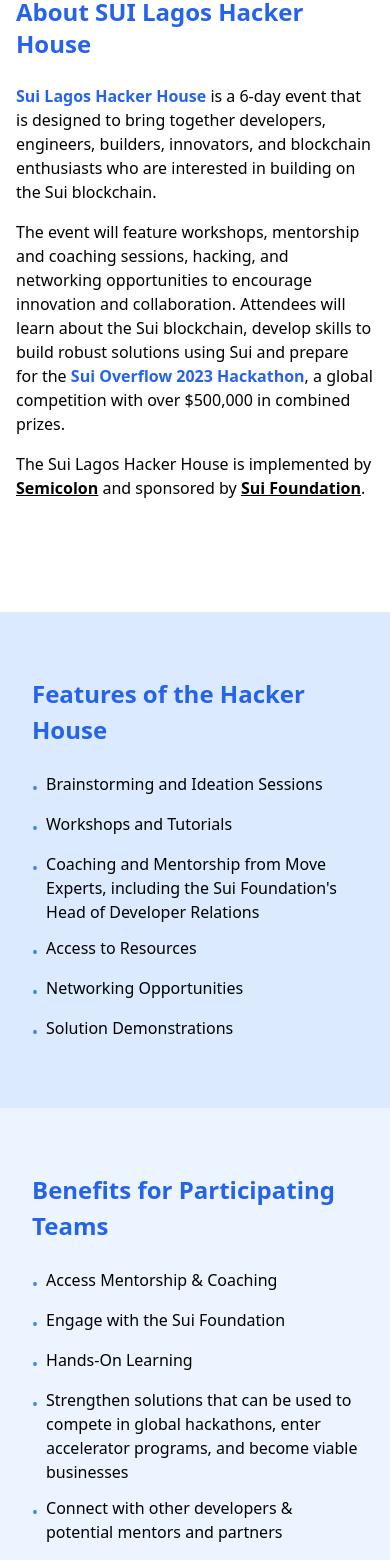
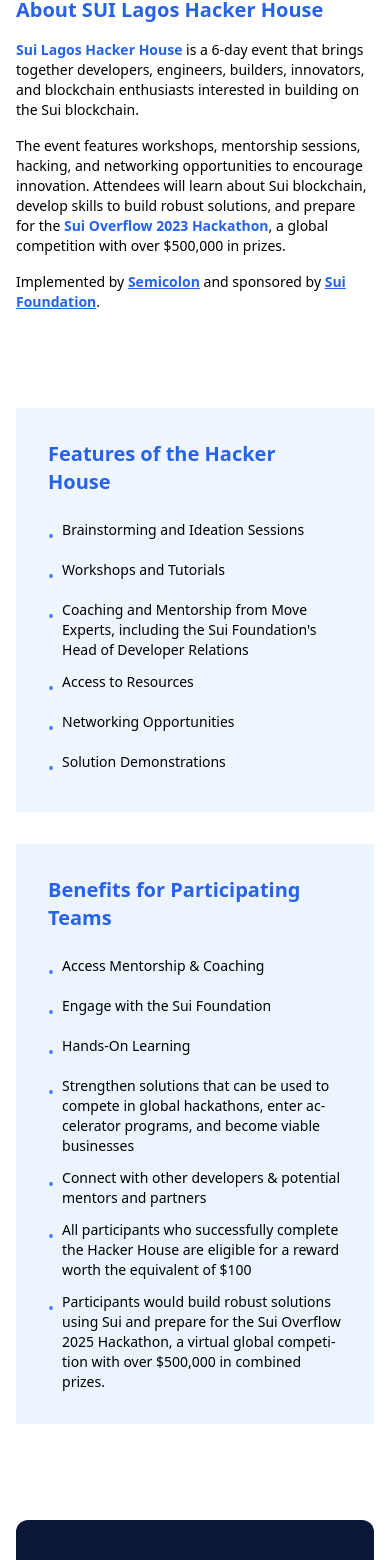
Before and after one commit to Coutinhodacruz/Hacker-fest, a Next.js app: page / in a window 390 px wide. Shown: the part 1110-2670 px from the top of the page. Built offline with nearby package versions, Linux system fonts and the light colour scheme.

Commit message:
Create the landing page for the hacker fest

```diff
--- a/src/component/AboutSection.tsx
+++ b/src/component/AboutSection.tsx
@@ -21,17 +21,29 @@
             <p className="text-sm font-medium text-gray-800">Blockchain Tech</p>
           </div>
         </div>
-        <div>
-          <h2 className="mb-6 text-2xl font-bold text-blue-600">About SUI Lagos Hacker House</h2>
-          <p className="mb-4">
-            <span className="font-semibold text-blue-600">Sui Lagos Hacker House</span> is a 6-day event that is designed to bring together developers, engineers, builders, innovators, and blockchain enthusiasts who are interested in building on the Sui blockchain.
-          </p>
-          <p className="mb-4">
-            The event will feature workshops, mentorship and coaching sessions, hacking, and networking opportunities to encourage innovation and collaboration. Attendees will learn about the Sui blockchain, develop skills to build robust solutions using Sui and prepare for the <span className="font-semibold text-blue-600">Sui Overflow 2023 Hackathon</span>, a global competition with over $500,000 in combined prizes.
-          </p>
-          <p className="mb-4">
-            The Sui Lagos Hacker House is implemented by <span className="font-semibold cursor-pointer underline">Semicolon</span> and sponsored by <span className="font-semibold cursor-pointer underline">Sui Foundation</span>.
-          </p>
+        <div className="md:pl-4 lg:pl-8">
+          <h2 className="mb-4 text-xl md:text-2xl font-bold text-blue-600">
+            About SUI Lagos Hacker House
+          </h2>
+          <div className="space-y-4 text-sm md:text-base">
+            <p>
+              <span className="font-semibold text-blue-600">Sui Lagos Hacker House</span> is a 6-day event that brings together developers, engineers, builders, innovators, and blockchain enthusiasts interested in building on the Sui blockchain.
+            </p>
+            <p>
+              The event features workshops, mentorship sessions, hacking, and networking opportunities to encourage innovation. Attendees will learn about Sui blockchain, develop skills to build robust solutions, and prepare for the{' '}
+              <span className="font-semibold text-blue-600">Sui Overflow 2023 Hackathon</span>, a global competition with over $500,000 in prizes.
+            </p>
+            <p>
+              Implemented by{' '}
+              <span className="font-semibold text-blue-600 underline hover:no-underline cursor-pointer">
+                Semicolon
+              </span>{' '}
+              and sponsored by{' '}
+              <span className="font-semibold text-blue-600 underline hover:no-underline cursor-pointer">
+                Sui Foundation
+              </span>.
+            </p>
+          </div>
         </div>
       </div>
     </section>
--- a/src/component/ApllySection.tsx
+++ b/src/component/ApllySection.tsx
@@ -1,23 +1,29 @@
 const ApplySection = () => {
   return (
-    <div className="flex justify-center items-center gap-8 p-10 bg-[#EBF3FF]">
-      <div className="bg-white p-6 rounded-2xl shadow-lg flex flex-col items-center text-center w-64">
+    <div className="flex flex-col md:flex-row justify-center items-center gap-y-8 md:gap-8 p-4 md:p-10 bg-[#EBF3FF]">
+
+      <div className="bg-white p-4 md:p-6 rounded-2xl shadow-lg flex flex-col items-center text-center w-full md:w-64 max-w-xs">
         <div className="text-sky-500 text-4xl mb-4">
           <svg stroke="currentColor" fill="currentColor" strokeWidth="0" viewBox="0 0 448 512" height="1em" width="1em" xmlns="http://www.w3.org/2000/svg">
             <path d="M224 256c70.7 0 128-57.3 128-128S294.7 0 224 0 96 57.3 96 128s57.3 128 128 128zm89.6 32h-16.7c-22.2 10.2-46.9 16-72.9 16s-50.6-5.8-72.9-16h-16.7C60.2 288 0 348.2 0 422.4V464c0 26.5 21.5 48 48 48h352c26.5 0 48-21.5 48-48v-41.6c0-74.2-60.2-134.4-134.4-134.4z"></path>
           </svg>
         </div>
-        <p className="text-gray-600">To apply as a <strong>Individual</strong>, click here</p>
-        <button className="mt-4 px-6 py-2 cursor-pointer bg-slate-900 text-white rounded-full flex items-center gap-2">Individual <span className="text-lg">→</span></button>
+        <p className="text-gray-600 text-sm md:text-base">To apply as a <strong>Individual</strong>, click here</p>
+        <button className="mt-4 px-6 py-2 cursor-pointer bg-slate-900 text-white rounded-full flex items-center gap-2 w-full md:w-auto justify-center">
+          Individual <span className="text-lg">→</span>
+        </button>
       </div>
-      <div className="bg-white p-6 rounded-2xl shadow-lg flex flex-col items-center text-center w-64">
+
+      <div className="bg-white p-4 md:p-6 rounded-2xl shadow-lg flex flex-col items-center text-center w-full md:w-64 max-w-xs">
         <div className="text-sky-500 text-4xl mb-4">
           <svg stroke="currentColor" fill="currentColor" strokeWidth="0" viewBox="0 0 640 512" height="1em" width="1em" xmlns="http://www.w3.org/2000/svg">
             <path d="M96 224c35.3 0 64-28.7 64-64s-28.7-64-64-64-64 28.7-64 64 28.7 64 64 64zm448 0c35.3 0 64-28.7 64-64s-28.7-64-64-64-64 28.7-64 64 28.7 64 64 64zm32 32h-64c-17.6 0-33.5 7.1-45.1 18.6 40.3 22.1 68.9 62 75.1 109.4h66c17.7 0 32-14.3 32-32v-32c0-35.3-28.7-64-64-64zm-256 0c61.9 0 112-50.1 112-112S381.9 32 320 32 208 82.1 208 144s50.1 112 112 112zm76.8 32h-8.3c-20.8 10-43.9 16-68.5 16s-47.6-6-68.5-16h-8.3C179.6 288 128 339.6 128 403.2V432c0 26.5 21.5 48 48 48h288c26.5 0 48-21.5 48-48v-28.8c0-63.6-51.6-115.2-115.2-115.2zm-223.7-13.4C161.5 263.1 145.6 256 128 256H64c-35.3 0-64 28.7-64 64v32c0 17.7 14.3 32 32 32h65.9c6.3-47.4 34.9-87.3 75.2-109.4z"></path>
           </svg>
         </div>
-        <p className="text-gray-600">To apply as a <strong>Team</strong>, click here</p>
-        <button className="mt-4 px-6 py-2 cursor-pointer bg-slate-900 text-white rounded-full flex items-center gap-2">Team <span className="text-lg">→</span></button>
+        <p className="text-gray-600 text-sm md:text-base">To apply as a <strong>Team</strong>, click here</p>
+        <button className="mt-4 px-6 py-2 cursor-pointer bg-slate-900 text-white rounded-full flex items-center gap-2 w-full md:w-auto justify-center">
+          Team <span className="text-lg">→</span>
+        </button>
       </div>
     </div>
   );
--- a/src/component/FeatureSection.tsx
+++ b/src/component/FeatureSection.tsx
@@ -1,27 +1,49 @@
 const FeaturesSection = () => {
   return (
-    <div style={{ display: 'grid', gridTemplateColumns: 'repeat(auto-fit, minmax(300px, 1fr))', marginBottom: '4rem' }}>
-      <div style={{ backgroundColor: '#DBEAFE', padding: '4rem 2rem' }}>
-        <div style={{ maxWidth: '40rem', margin: '0 auto' }}>
-          <h2 style={{ fontSize: '1.5rem', fontWeight: 'bold', color: '#2563EB', marginBottom: '1.5rem' }}>Features of the Hacker House</h2>
-          <ul style={{ display: 'grid', gap: '0.75rem' }}>
-            {['Brainstorming and Ideation Sessions', 'Workshops and Tutorials', 'Coaching and Mentorship from Move Experts, including the Sui Foundation\'s Head of Developer Relations', 'Access to Resources', 'Networking Opportunities', 'Solution Demonstrations'].map((text, index) => (
-              <li key={index} style={{ display: 'flex', alignItems: 'flex-start', gap: '0.5rem' }}>
-                <span style={{ color: '#3B82F6', marginTop: '0.25rem' }}>•</span>
-                <span>{text}</span>
+    <div className="grid grid-cols-1 md:grid-cols-2 gap-8 mb-16 px-4 sm:px-6 lg:px-8">
+      {/* Features Column */}
+      <div className="bg-blue-50 p-8 lg:p-16">
+        <div className="max-w-3xl mx-auto">
+          <h2 className="text-xl md:text-2xl font-bold text-blue-600 mb-6">
+            Features of the Hacker House
+          </h2>
+          <ul className="grid gap-3">
+            {[
+              "Brainstorming and Ideation Sessions",
+              "Workshops and Tutorials",
+              "Coaching and Mentorship from Move Experts, including the Sui Foundation's Head of Developer Relations",
+              "Access to Resources",
+              "Networking Opportunities",
+              "Solution Demonstrations"
+            ].map((text, index) => (
+              <li key={index} className="flex items-start gap-2">
+                <span className="text-blue-500 mt-1">•</span>
+                <span className="text-sm md:text-base hyphens-auto">{text}</span>
               </li>
             ))}
           </ul>
         </div>
       </div>
-      <div style={{ backgroundColor: 'rgba(191, 219, 254, 0.3)', padding: '4rem 2rem' }}>
-        <div style={{ maxWidth: '40rem', margin: '0 auto' }}>
-          <h2 style={{ fontSize: '1.5rem', fontWeight: 'bold', color: '#2563EB', marginBottom: '1.5rem' }}>Benefits for Participating Teams</h2>
-          <ul style={{ display: 'grid', gap: '0.75rem' }}>
-            {['Access Mentorship & Coaching', 'Engage with the Sui Foundation', 'Hands-On Learning', 'Strengthen solutions that can be used to compete in global hackathons, enter accelerator programs, and become viable businesses', 'Connect with other developers & potential mentors and partners', 'All participants who successfully complete the Hacker House are eligible for a reward worth the equivalent of $100', 'Participants would build robust solutions using Sui and prepare for the Sui Overflow 2025 Hackathon, a virtual global competition with over $500,000 in combined prizes.'].map((text, index) => (
-              <li key={index} style={{ display: 'flex', alignItems: 'flex-start', gap: '0.5rem' }}>
-                <span style={{ color: '#3B82F6', marginTop: '0.25rem' }}>•</span>
-                <span>{text}</span>
+
+      {/* Benefits Column */}
+      <div className="bg-[rgba(191,219,254,0.3)] p-8 lg:p-16">
+        <div className="max-w-3xl mx-auto">
+          <h2 className="text-xl md:text-2xl font-bold text-blue-600 mb-6">
+            Benefits for Participating Teams
+          </h2>
+          <ul className="grid gap-3">
+            {[
+              "Access Mentorship & Coaching",
+              "Engage with the Sui Foundation",
+              "Hands-On Learning",
+              "Strengthen solutions that can be used to compete in global hackathons, enter accelerator programs, and become viable businesses",
+              "Connect with other developers & potential mentors and partners",
+              "All participants who successfully complete the Hacker House are eligible for a reward worth the equivalent of $100",
+              "Participants would build robust solutions using Sui and prepare for the Sui Overflow 2025 Hackathon, a virtual global competition with over $500,000 in combined prizes."
+            ].map((text, index) => (
+              <li key={index} className="flex items-start gap-2">
+                <span className="text-blue-500 mt-1">•</span>
+                <span className="text-sm md:text-base hyphens-auto">{text}</span>
               </li>
             ))}
           </ul>
```
Also changed, not shown: src/component/Footer.tsx (+37 -26 lines).
